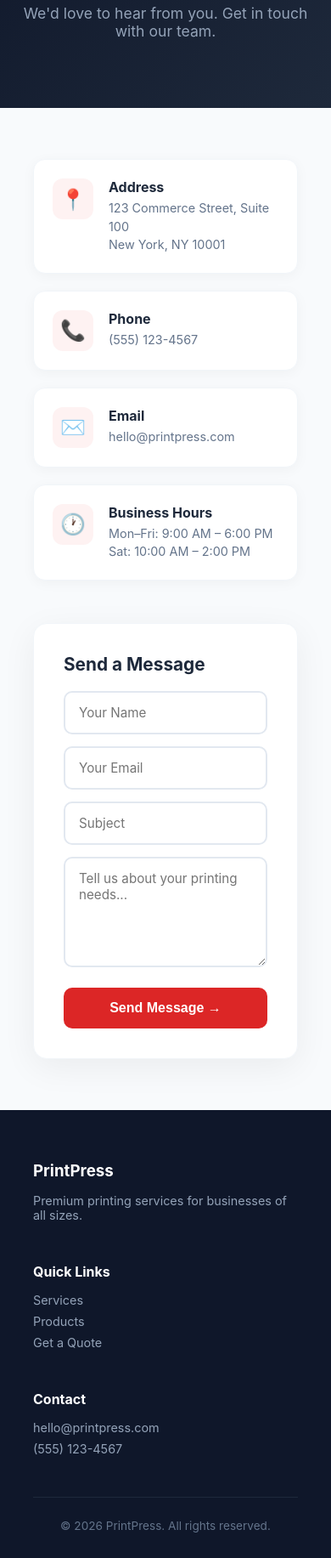
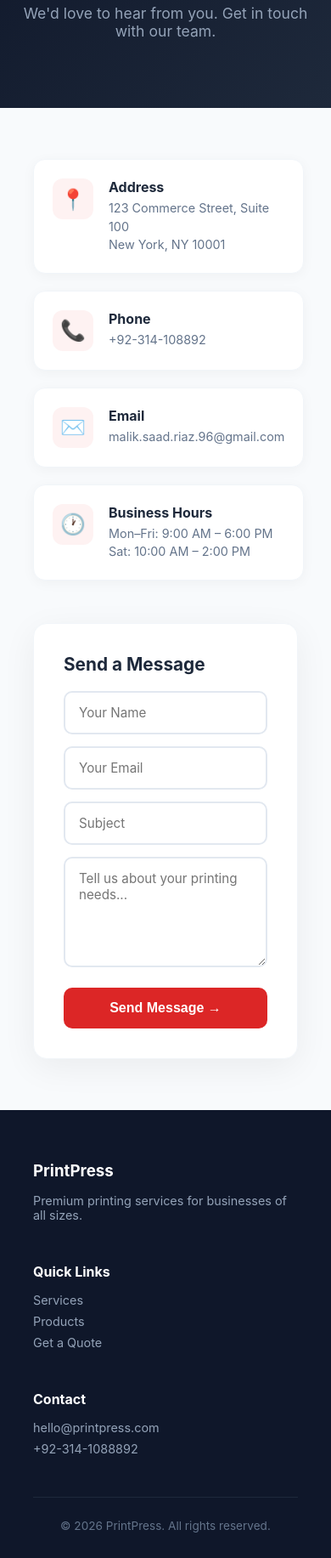
Before and after one commit to SaadRiaz99/Fast-Application-programing-Interface, a FastAPI app: page /contact in a window 390 px wide. Shown: the part 186-2019 px from the top of the page at 85% size. Run offline with FastAPI, Linux system fonts and the light colour scheme.

Commit message:
Update contact page with real phone and email details

```diff
--- a/template/contact.html
+++ b/template/contact.html
@@ -39,14 +39,14 @@
             <div class="info-icon">📞</div>
             <div>
                 <h3>Phone</h3>
-                <p>(555) 123-4567</p>
+                <p>+92-314-108892</p>
             </div>
         </div>
         <div class="info-card">
             <div class="info-icon">✉️</div>
             <div>
                 <h3>Email</h3>
-                <p>hello@printpress.com</p>
+                <p>malik.saad.riaz.96@gmail.com</p>
             </div>
         </div>
         <div class="info-card">
@@ -83,7 +83,7 @@
         <div>
             <h4>Contact</h4>
             <p>hello@printpress.com</p>
-            <p>(555) 123-4567</p>
+            <p>+92-314-1088892</p>
         </div>
     </div>
     <div class="footer-bottom">
```
